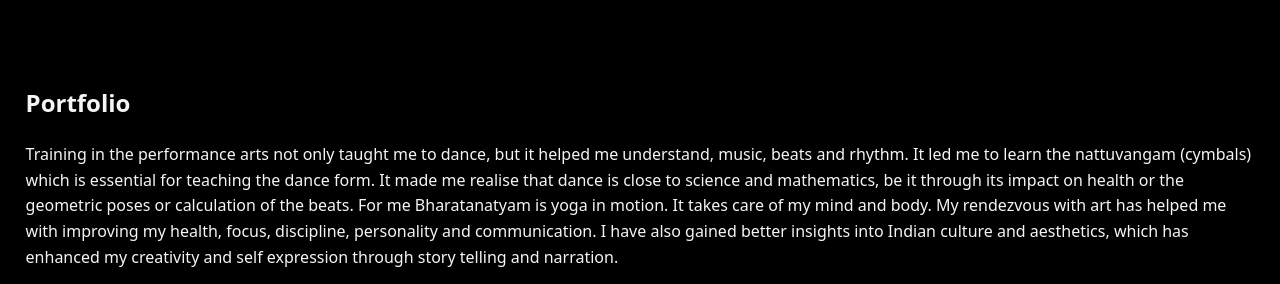
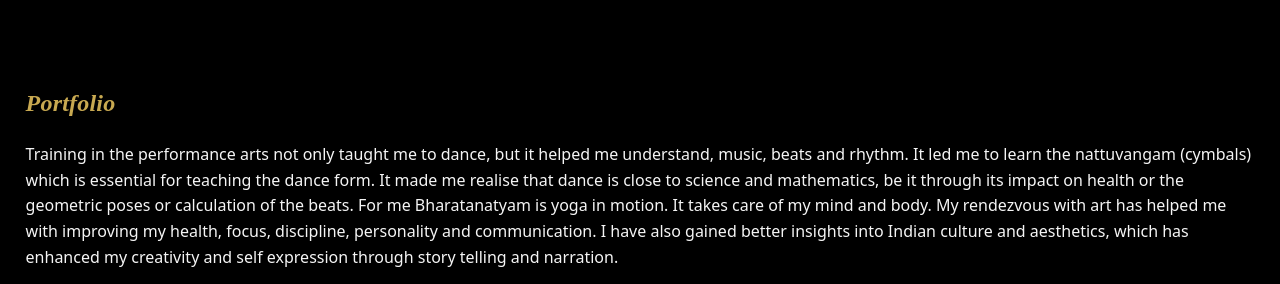
Before and after one commit to techunderfive/Bharatnatyam-Srs, a Jekyll site: the page built from portfolio/index.html, in a window 1280 px wide. Shown: the top 284 px of the page. Built offline with Jekyll 4.4.1, drawn with Linux system fonts in a browser that asks for light colours; some web fonts are replaced.

Commit message:
Portfolio: add muted full-page background using hero image; title styled like site hero; support per-page body_class

```diff
--- a/_layouts/default.html
+++ b/_layouts/default.html
@@ -11,7 +11,7 @@
     <link rel="stylesheet" href="{{ '/assets/css/base.css' | relative_url }}" />
     <link rel="stylesheet" href="{{ '/assets/css/style.css' | relative_url }}" />
   </head>
-  <body>
+  <body class="{{ page.body_class }}">
     <main id="content">{{ content }}</main>
     <footer class="site-footer">
       <p>© {{ "now" | date: "%Y" }} {{ site.title }}</p>
--- a/assets/css/style.css
+++ b/assets/css/style.css
@@ -147,6 +147,23 @@
 .btn--primary { }
 .btn--secondary { background: #0e0e0e; }
 
+/* Portfolio muted background */
+.page-portfolio {
+  --bg-overlay: rgba(0,0,0,.6);
+  position: relative;
+}
+.page-portfolio::before {
+  content: "";
+  position: fixed;
+  inset: 0;
+  background: linear-gradient(var(--bg-overlay), var(--bg-overlay)), url('../assets/images/main.jpg') center/cover no-repeat;
+  filter: blur(4px) saturate(0.8);
+  opacity: 0.7;
+  z-index: -1;
+}
+.page-portfolio #content { position: relative; }
+.page-portfolio h1 { font-family: 'Playfair Display', serif; font-style: italic; font-weight: 600; letter-spacing: .2px; color: #C8A951; }
+
 /* Split layout (image + content) for About */
 #about .split { display: grid; grid-template-columns: 1fr; gap: 1rem; align-items: start; }
 #about .split__media { width: 100%; max-width: 320px; aspect-ratio: 4/5; }
--- a/portfolio/index.html
+++ b/portfolio/index.html
@@ -1,6 +1,7 @@
 ---
 layout: default
 title: Portfolio — Shrija
+body_class: page-portfolio
 ---
 
 <section class="section">
```
